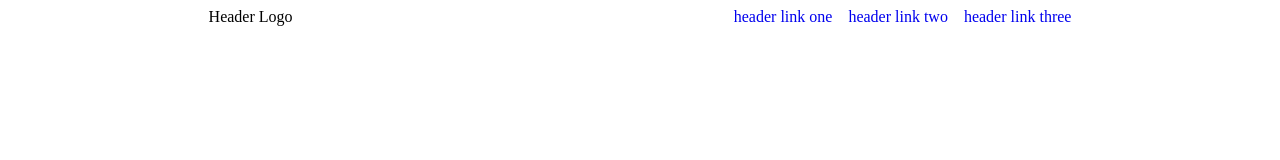
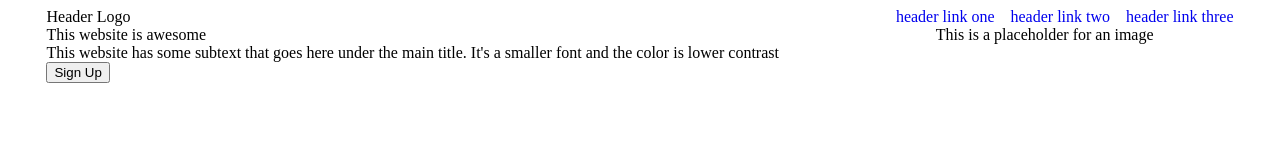
Before and after one commit to eokwudi/landing_page, a plain HTML site: page index.html in a window 1280 px wide. Drawn offline with Linux system fonts and the light colour scheme.

Commit message:
Add all words to top section of page

```diff
--- a/index.html
+++ b/index.html
@@ -11,12 +11,20 @@
     <body>
         <div class="content">
             <div class="top">
-                <div class="logo">Header Logo</div>
-                <ul class="links">
-                    <li><a href="#">header link one</a></li>
-                    <li><a href="#">header link two</a></li>
-                    <li><a href="#">header link three</a></li>
-                </ul>
+                <div class="logo">Header Logo <div>This website is awesome</div> <div>This website has some subtext that goes here under the main title. It's a smaller font and the color is lower contrast</div>
+                <button>Sign Up</button>
+                </div>
+                <div class="lists">
+                    <ul>
+                        <li><a href="#">header link one</a></li>
+                        <li><a href="#">header link two</a></li>
+                        <li><a href="#">header link three</a></li>
+                    </ul>
+                <div class="place">This is a placeholder for an image</div>
+                </div>
+            </div>
+            <div class="middle">
+
             </div>
         </div>
     </body>
--- a/style.css
+++ b/style.css
@@ -14,3 +14,7 @@ ul {
 a {
     text-decoration: none;
 }
+
+.place {
+    text-align: center;
+}
```
